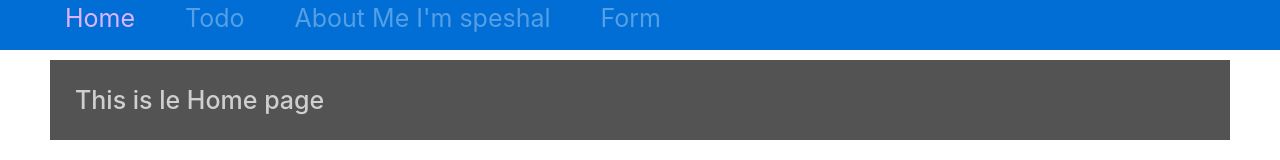
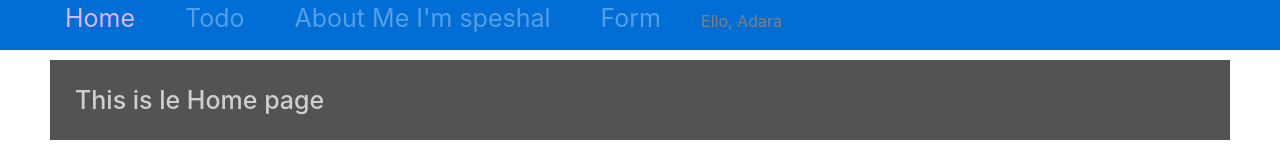
Before and after one commit to adard2002/ToDoListManager, a React (Create React App) app: page / in a window 1280 px wide. Shown: the top 160 px of the page. Built offline with nearby package versions, Linux system fonts and the light colour scheme.

Commit message:
added NavLogin and other user stuffs

```diff
--- a/src/App.js
+++ b/src/App.js
@@ -1,12 +1,16 @@
 import { Switch, Route, NavLink} from 'react-router-dom';
+import { useState } from 'react';
 import 'bootstrap/dist/css/bootstrap.min.css';
 import './App.css';
 import Home from './Home';
 import AboutMe from './AboutMe';
 import Todo from './Todo';
 import Form from './Form';
+import NavLogin from './NavLogin';
 
 function App() {
+  const [user] = useState({ name: 'Adara' });
+
   return (
     <div className="App">
       <header className="App-header">
@@ -16,6 +20,7 @@ function App() {
           <li><NavLink to = "/Todo">Todo</NavLink></li>
           <li><NavLink to = "/AboutMe">About Me I'm speshal</NavLink></li>
           <li><NavLink to = "/Form">Form</NavLink></li>
+          <NavLogin user={user} />
         </ul>
         </nav>
       </header>
@@ -24,13 +29,13 @@ function App() {
         <Route path="/" exact>
           <Home />
         </Route>
-        <Route path="/AboutMe" exact>
+        <Route path="/AboutMe" >
           <AboutMe />
         </Route>
-        <Route path="/Todo" exact>
+        <Route path="/Todo" >
           <Todo />
         </Route>
-        <Route path="Form">
+        <Route path="/Form">
           <Form />
         </Route>
         </Switch>
--- /dev/null
+++ b/src/NavLogin.js
@@ -0,0 +1,17 @@
+import { NavLink } from 'react-router-dom';
+
+export default function NavLogin(props) {
+  const { user } = props;
+
+  if (user) {
+    return (
+      <li>Ello, {user.name}</li>
+    );
+  }
+  return (
+    <>
+      <li><NavLink to="/login">Login</NavLink></li>
+      <li><NavLink to="/register">Register</NavLink></li>
+    </>
+  )
+}
```
Also changed, not shown: src/auth/Login.js (added), src/auth/index.js (added).
